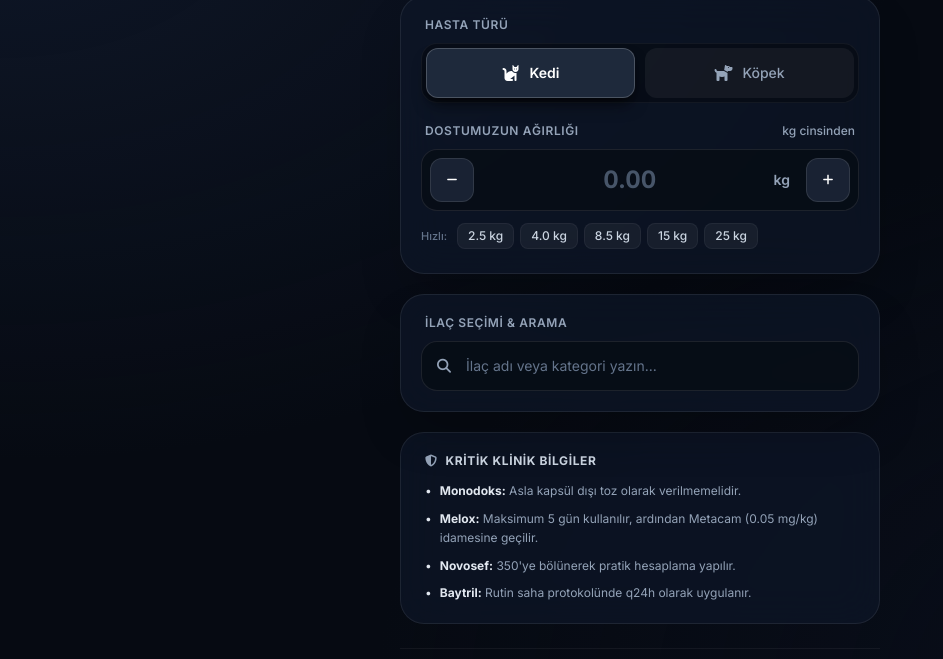
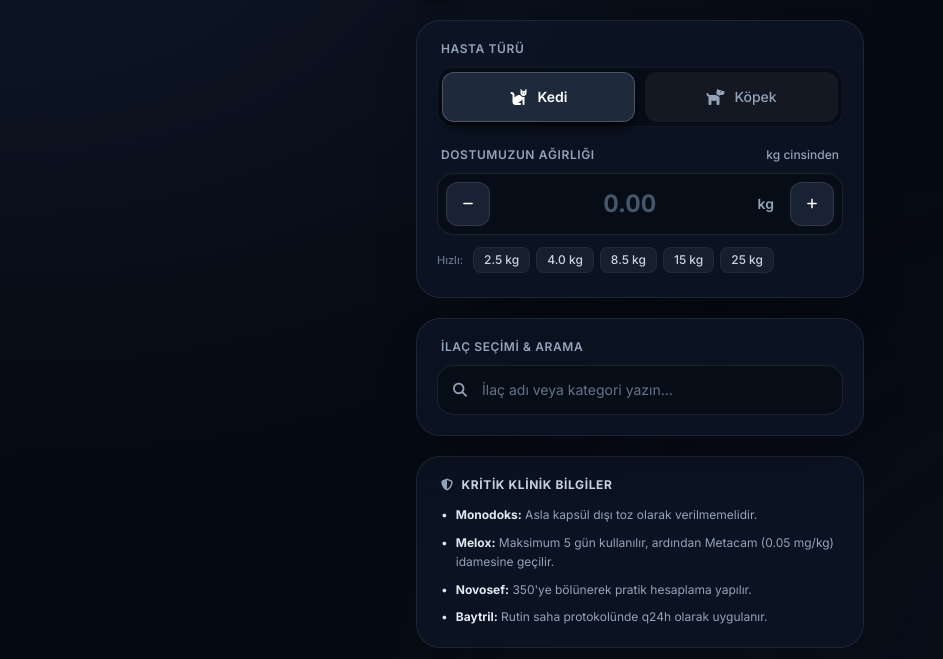
Before and after one commit to tumeratbas/VetDoz_Pro, a plain HTML site: page index.html in a window 1280 px wide. Shown: the part 104-763 px from the top of the page, without its empty margins (0-943 px from the left). Drawn offline with nearby package versions, Linux system fonts and the light colour scheme.

Commit message:
iOS Dynamic Island safe-area boslugu eklendi

```diff
--- a/index.html
+++ b/index.html
@@ -104,6 +104,8 @@
       background: rgba(255, 255, 255, 0.25);
     }
   </style>
+  <!-- Main Container -->
+  <div class="w-full max-w-lg mx-auto px-4 pb-12 flex-1 flex flex-col justify-between" style="padding-top: max(env(safe-area-inset-top), 24px);">
 </head>
 <body class="text-slate-100 min-h-screen flex flex-col justify-between selection:bg-slate-700 selection:text-white">
 
```
